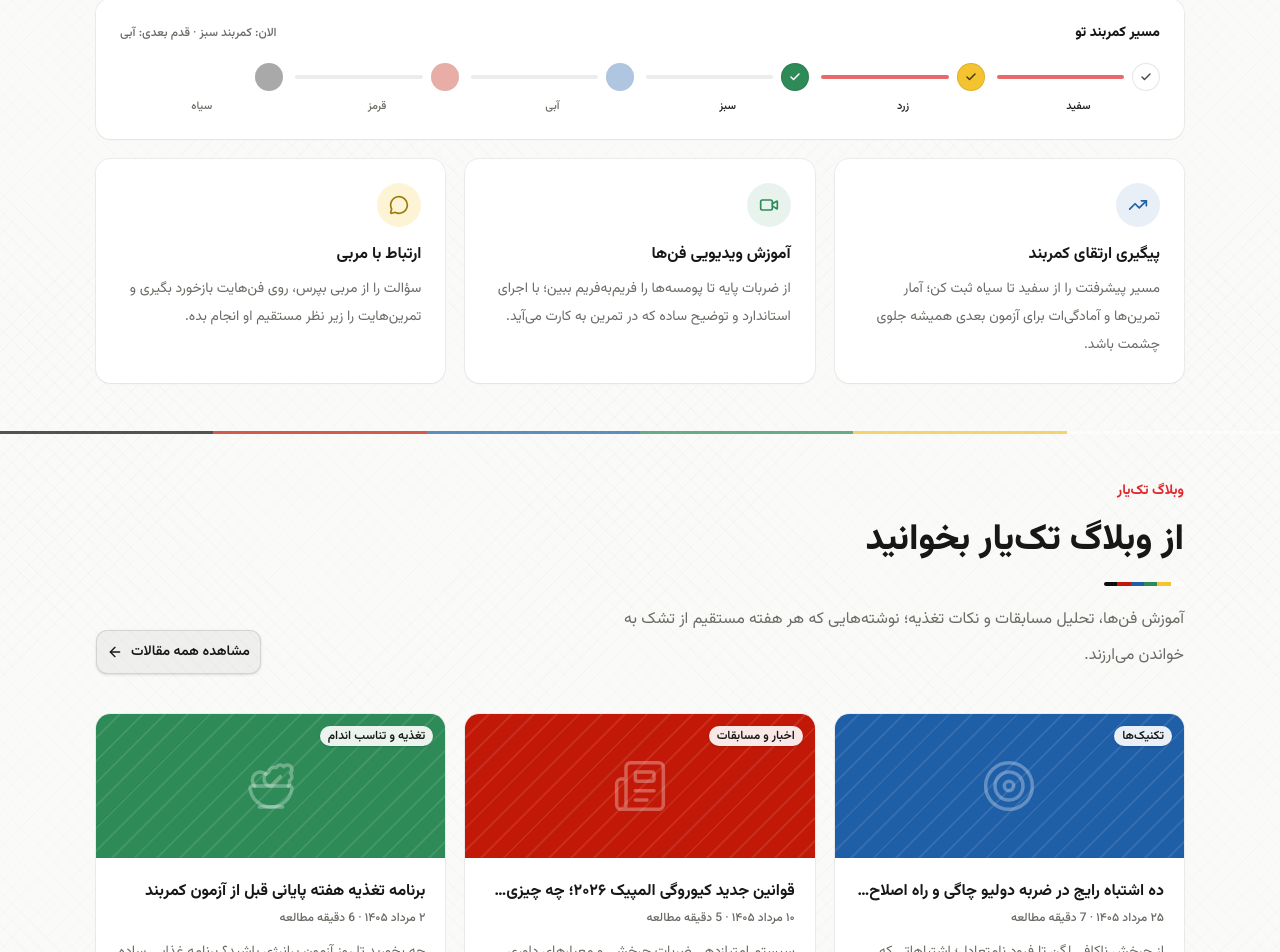
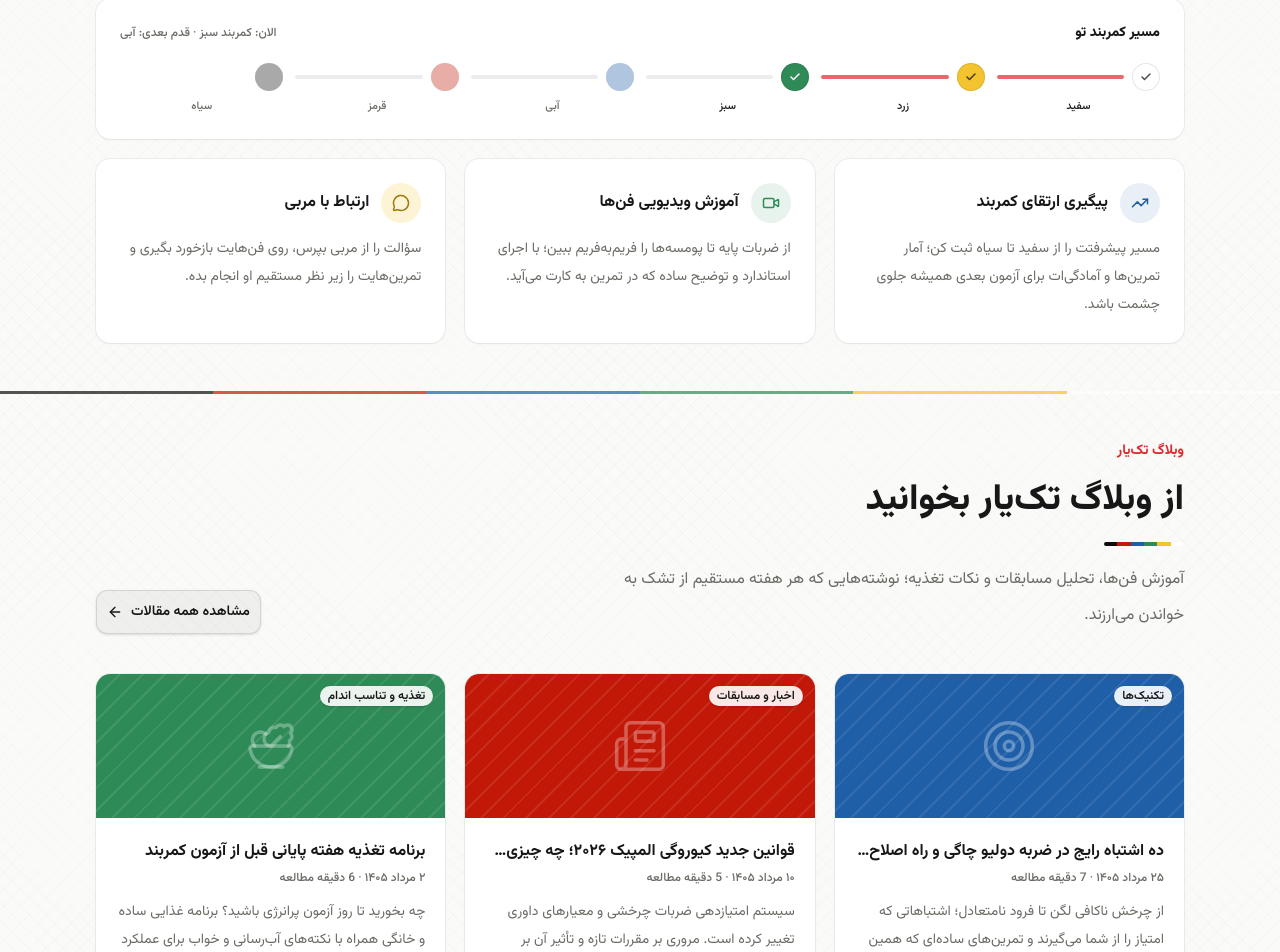
Before and after one commit to MostafaMemari/taekyar-web, a Next.js app: page / in a window 1280 px wide. Shown: the part 1408-2360 px from the top of the page. Built offline with nearby package versions, Linux system fonts and the light colour scheme.

Commit message:
feat: enhance FeatureCard layout with improved spacing and icon size

```diff
--- a/components/home/features/feature-cards.tsx
+++ b/components/home/features/feature-cards.tsx
@@ -46,11 +46,13 @@ export function FeatureCard({ Icon, tint, title, description }: SupportingFeatur
     <article
       className={cn(SURFACE_CARD, SURFACE_CARD_INTERACTIVE, "h-full p-5 sm:p-6")}
     >
-      <span className={cn("flex size-11 items-center justify-center rounded-full", tint)}>
-        <Icon className="!size-5" />
-      </span>
-      <h3 className="mt-4 text-base font-bold">{title}</h3>
-      <p className="mt-2 text-sm leading-7 text-muted-foreground">{description}</p>
+      <div className="flex items-center gap-3">
+        <span className={cn("flex size-10 shrink-0 items-center justify-center rounded-full", tint)}>
+          <Icon className="!size-[18px]" />
+        </span>
+        <h3 className="text-base font-bold leading-6">{title}</h3>
+      </div>
+      <p className="mt-3 text-sm leading-7 text-muted-foreground">{description}</p>
     </article>
   );
 }
```
